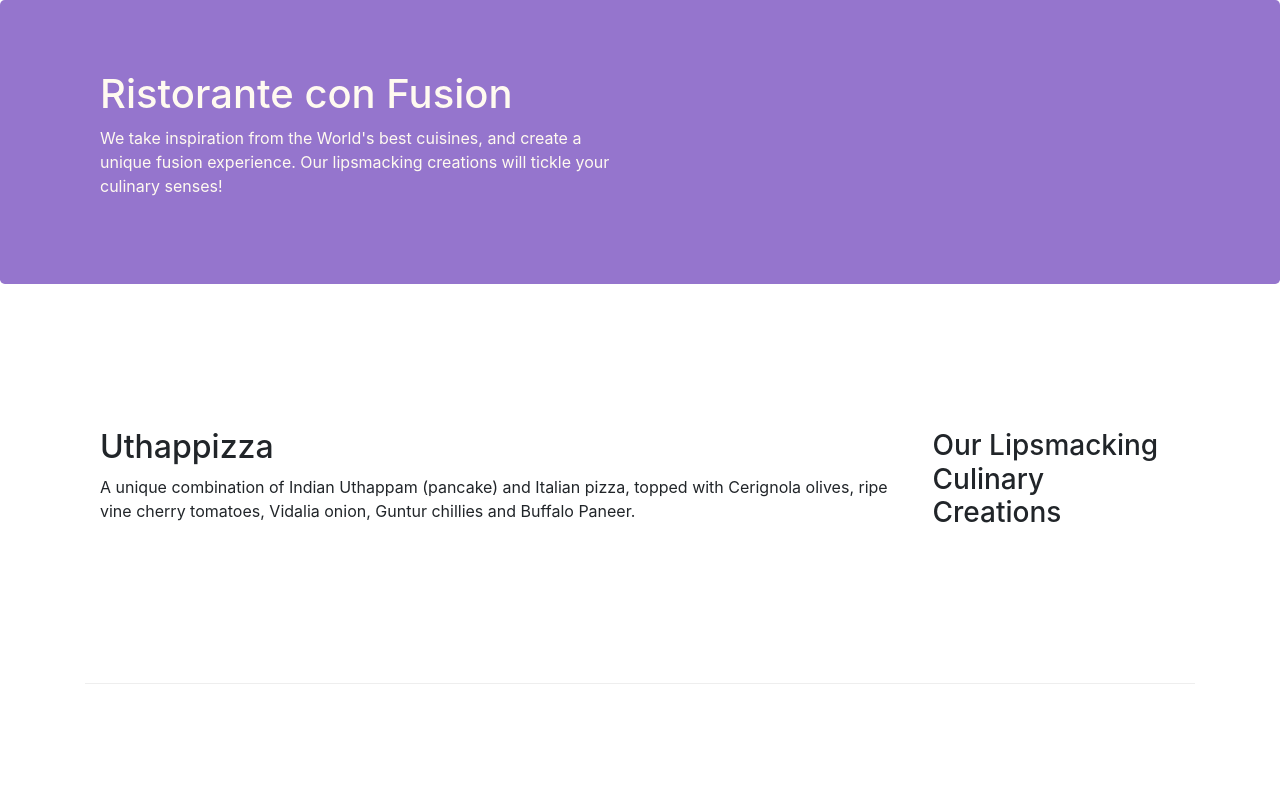
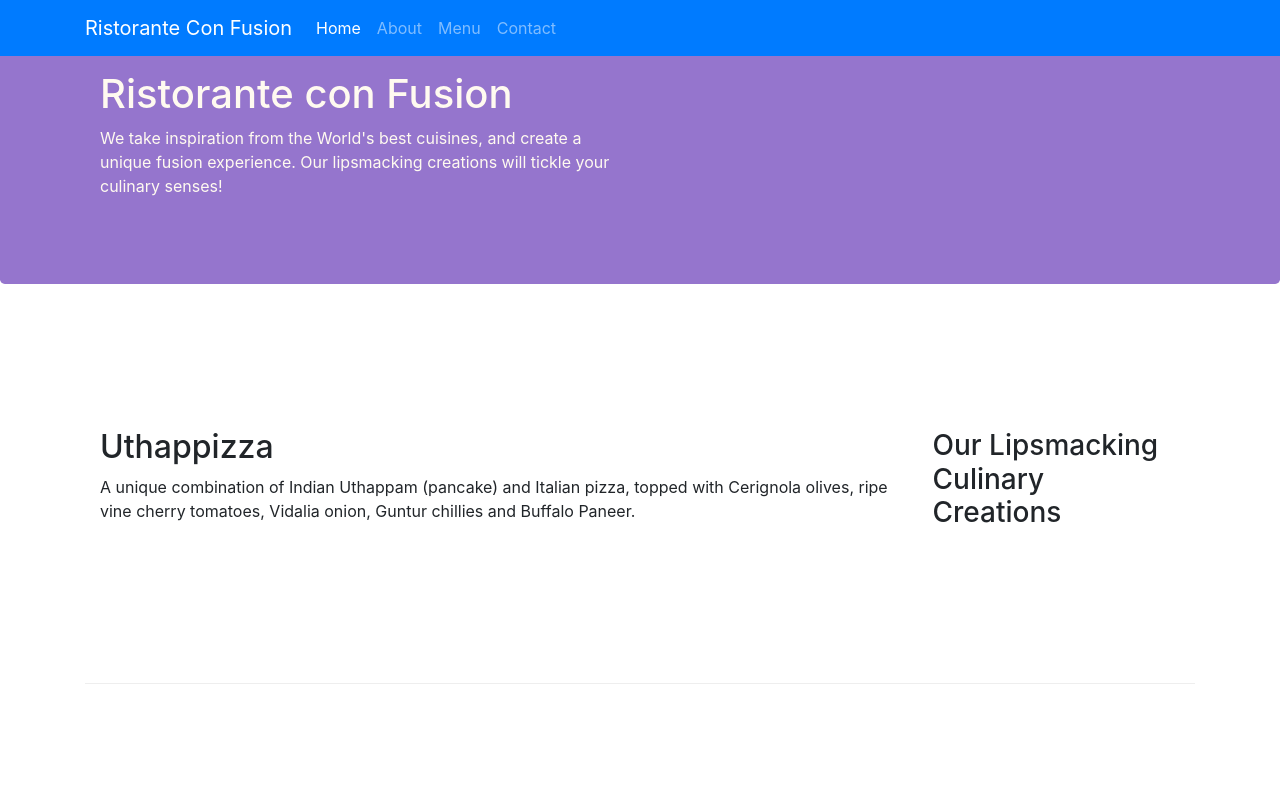
Before and after one commit to bilawalhassan/bootstrap, a website: page index.html in a window 1280 px wide. Shown: the top 800 px of the page. Drawn offline with nearby package versions, Linux system fonts and the light colour scheme.

Commit message:
Basic Bootstrap Navbar

```diff
--- a/index.html
+++ b/index.html
@@ -14,6 +14,18 @@
 </head>
 
 <body>
+
+    <nav class="navbar navbar-dark navbar-expand-sm bg-primary fixed-top">
+        <div class="container">
+           <a class="navbar-brand" href="#">Ristorante Con Fusion</a>
+                <ul class="navbar-nav mr-auto">
+                    <li class="nav-item active"><a class="nav-link" href="#">Home</a></li>
+                    <li class="nav-item"><a class="nav-link" href="./aboutus.html">About</a></li>
+                    <li class="nav-item"><a class="nav-link" href="#">Menu</a></li>
+                    <li class="nav-item"><a class="nav-link" href="#">Contact</a></li>
+                </ul>
+        </div>
+    </nav>
 
     <header class="jumbotron">
         <div class="container">
```
